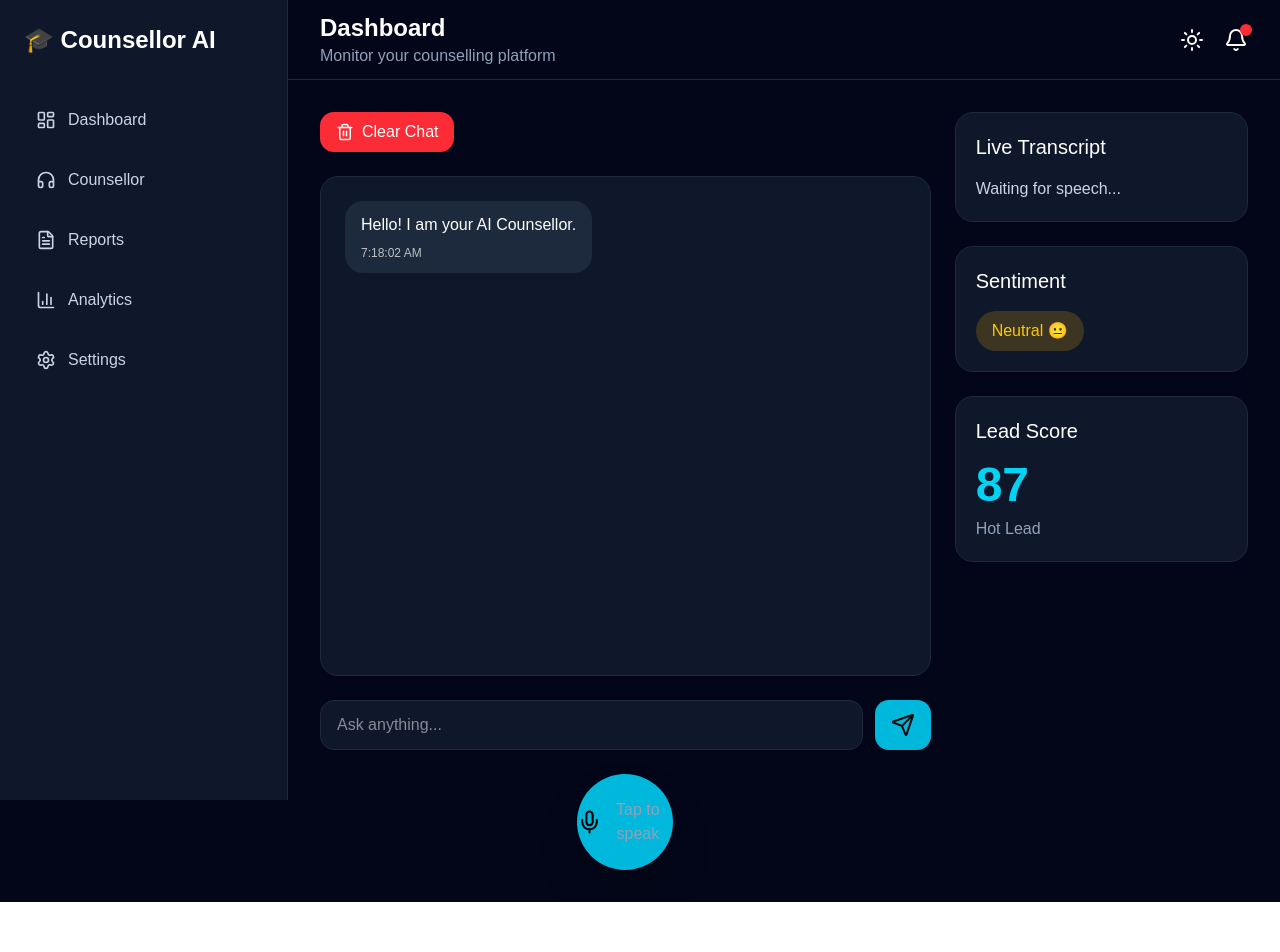
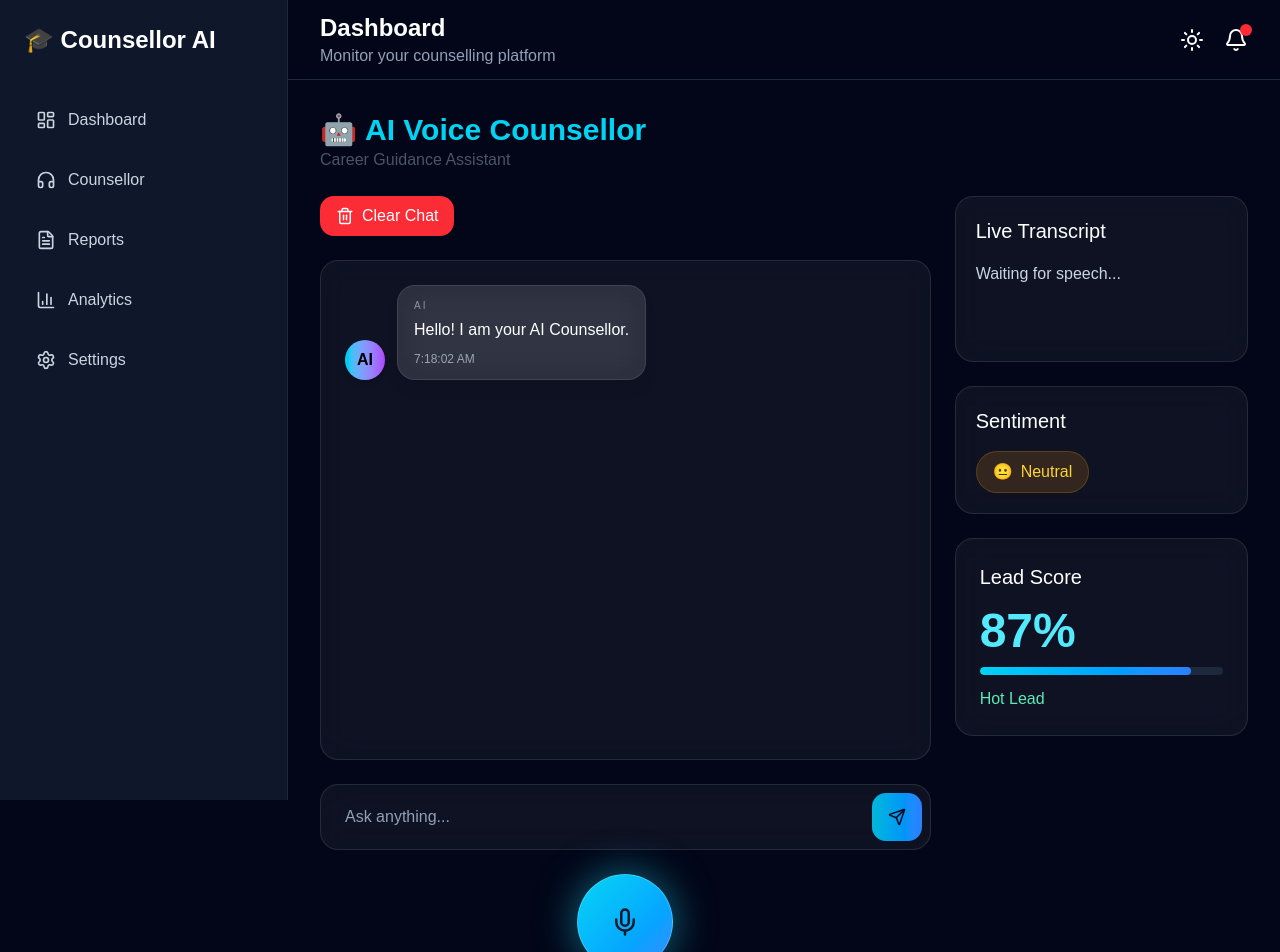
Before and after one commit to SaniaValiyani/AI-Voice-Counsellor, a React (Vite) app in the folder frontend/: page /counsellor in a window 1280 px wide. Shown: the top 952 px of the page. Before the commit the page ends 902 px from the top, so only its background shows below. Built offline with nearby package versions, Linux system fonts and the light colour scheme.

Commit message:
improved ui

```diff
--- a/frontend/src/App.css
+++ b/frontend/src/App.css
@@ -1,3 +1,14 @@
+body {
+  background:
+    radial-gradient(
+      circle at top,
+      #0f172a,
+      #020617
+    );
+
+  min-height: 100vh;
+}
+
 .counter {
   font-size: 16px;
   padding: 5px 10px;
--- /dev/null
+++ b/frontend/src/components/counsellor/AIAvatar.tsx
@@ -0,0 +1,22 @@
+export default function AIAvatar() {
+  return (
+    <div
+      className="
+        w-10
+        h-10
+        rounded-full
+        bg-gradient-to-r
+        from-cyan-400
+        to-purple-500
+        flex
+        items-center
+        justify-center
+        font-bold
+        text-black
+        shadow-md
+      "
+    >
+      AI
+    </div>
+  );
+}
--- a/frontend/src/components/counsellor/ChatBubble.tsx
+++ b/frontend/src/components/counsellor/ChatBubble.tsx
@@ -1,3 +1,6 @@
+import { motion } from "framer-motion";
+import AIAvatar from "./AIAvatar";
+
 interface Props {
   sender: "user" | "ai";
   message: string;
@@ -9,27 +12,40 @@ export default function ChatBubble({
   message,
   timestamp,
 }: Props) {
+  const isUser = sender === "user";
+
   return (
-    <div
-      className={`flex ${
-        sender === "user"
-          ? "justify-end"
-          : "justify-start"
-      }`}
+    <motion.div
+      initial={{ opacity: 0, y: 10 }}
+      animate={{ opacity: 1, y: 0 }}
+      transition={{ duration: 0.2 }}
+      className={`flex ${isUser ? "justify-end" : "justify-start"}`}
     >
-      <div
-        className={`max-w-md rounded-2xl px-4 py-3 ${
-          sender === "user"
-            ? "bg-cyan-500 text-black"
-            : "bg-slate-800 text-white"
-        }`}
-      >
-        <p>{message}</p>
+      <div className={`flex items-end gap-3 max-w-[88%] ${isUser ? "flex-row-reverse" : "flex-row"}`}>
+        {!isUser ? (
+          <AIAvatar />
+        ) : (
+          <div className="w-10 h-10 rounded-full bg-slate-700 flex items-center justify-center text-sm font-semibold text-white">
+            U
+          </div>
+        )}
 
-        <p className="text-xs mt-2 opacity-70">
-          {timestamp}
-        </p>
+        <div
+          className={`rounded-2xl px-4 py-3 shadow-lg ${
+            isUser
+              ? "bg-linear-to-r from-cyan-500 to-blue-500 text-slate-950"
+              : "bg-white/10 backdrop-blur-lg border border-white/10 text-white"
+          }`}
+        >
+          <p className={`text-[10px] uppercase tracking-[0.2em] mb-1 ${isUser ? "text-slate-800/65" : "text-slate-300/60"}`}>
+            {isUser ? "User" : "AI"}
+          </p>
+          <p className="whitespace-pre-wrap leading-relaxed">{message}</p>
+          <p className={`text-xs mt-2 ${isUser ? "text-slate-800/70" : "text-slate-300/70"}`}>
+            {timestamp}
+          </p>
+        </div>
       </div>
-    </div>
+    </motion.div>
   );
 }
--- a/frontend/src/components/counsellor/ChatInput.tsx
+++ b/frontend/src/components/counsellor/ChatInput.tsx
@@ -5,49 +5,36 @@ import { useCounsellorStore } from "../../store/counsellorStore";
 import { sendChat } from "../../services/chatService";
 
 export default function ChatInput() {
-  const [message, setMessage] =
-    useState("");
+  const [message, setMessage] = useState("");
 
-  const {
-    addMessage,
-    messages,
-    setSentiment,
-  } = useCounsellorStore();
+  const { addMessage, messages, setSentiment } = useCounsellorStore();
 
   const sendMessage = async () => {
     if (!message.trim()) return;
 
+    const userMessage = message;
+
     addMessage({
       sender: "user",
-      message,
-      timestamp:
-        new Date().toLocaleTimeString(),
+      message: userMessage,
+      timestamp: new Date().toLocaleTimeString(),
     });
-    const userMessage = message;
 
     setMessage("");
 
-    const data =
-      await sendChat(
-        userMessage,
-        messages
-      );
+    const data = await sendChat(userMessage, messages);
 
-    setSentiment(
-      data.sentiment
-    );
+    setSentiment(data.sentiment);
 
     addMessage({
       sender: "ai",
       message: data.reply,
-      timestamp:
-        new Date().toLocaleTimeString(),
+      timestamp: new Date().toLocaleTimeString(),
     });
-
   };
 
   return (
-    <div className="flex gap-3">
+    <div className="flex gap-3 rounded-2xl bg-white/5 backdrop-blur-lg border border-white/10 p-2">
       <input
         onKeyDown={(e) => {
           if (e.key === "Enter") {
@@ -55,18 +42,16 @@ export default function ChatInput() {
           }
         }}
         value={message}
-        onChange={(e) =>
-          setMessage(e.target.value)
-        }
+        onChange={(e) => setMessage(e.target.value)}
         placeholder="Ask anything..."
-        className="flex-1 bg-slate-900 border border-slate-800 rounded-xl px-4 py-3 text-white"
+        className="flex-1 bg-transparent outline-none px-4 py-3 text-white placeholder:text-slate-400"
       />
 
       <button
         onClick={sendMessage}
-        className="bg-cyan-500 px-4 rounded-xl"
+        className="bg-linear-to-r from-cyan-500 to-blue-500 px-4 rounded-xl text-slate-950 font-medium"
       >
-        <Send />
+        <Send size={18} />
       </button>
     </div>
   );
--- a/frontend/src/components/counsellor/ChatWindow.tsx
+++ b/frontend/src/components/counsellor/ChatWindow.tsx
@@ -1,3 +1,4 @@
+import { motion } from "framer-motion";
 import ChatBubble from "./ChatBubble";
 import { useEffect, useRef } from "react";
 import { useCounsellorStore } from "../../store/counsellorStore";
@@ -14,7 +15,12 @@ export default function ChatWindow() {
   }, [messages]);
 
   return (
-    <div className="bg-slate-900 border border-slate-800 rounded-2xl p-6 h-[500px] overflow-y-auto">
+    <motion.div
+      initial={{ opacity: 0, y: 18 }}
+      animate={{ opacity: 1, y: 0 }}
+      transition={{ duration: 0.3 }}
+      className="bg-white/5 backdrop-blur-lg border border-white/10 rounded-2xl p-6 h-125 overflow-y-auto"
+    >
       <div className="space-y-4">
         {messages.map((msg, index) => (
           <ChatBubble
@@ -27,6 +33,6 @@ export default function ChatWindow() {
 
         <div ref={bottomRef} />
       </div>
-    </div>
+    </motion.div>
   );
 }
--- a/frontend/src/components/counsellor/LeadScoreCard.tsx
+++ b/frontend/src/components/counsellor/LeadScoreCard.tsx
@@ -1,17 +1,24 @@
+import { motion } from "framer-motion";
+
 export default function LeadScoreCard() {
   return (
-    <div className="bg-slate-900 border border-slate-800 rounded-2xl p-5">
-      <h2 className="text-white text-xl">
-        Lead Score
-      </h2>
+    <motion.div
+      initial={{ opacity: 0, y: 16 }}
+      animate={{ opacity: 1, y: 0 }}
+      transition={{ duration: 0.25 }}
+      className="bg-white/5 backdrop-blur-lg border border-white/10 rounded-2xl p-6"
+    >
+      <h2 className="text-white text-xl">Lead Score</h2>
 
-      <div className="mt-4 text-5xl font-bold text-cyan-400">
-        87
+      <div className="mt-4 flex items-end gap-2">
+        <span className="text-5xl font-semibold text-cyan-300">87%</span>
       </div>
 
-      <p className="text-slate-400 mt-2">
-        Hot Lead
-      </p>
-    </div>
+      <div className="mt-3 h-2 w-full bg-slate-800 rounded-full overflow-hidden">
+        <div className="h-full w-[87%] bg-linear-to-r from-cyan-400 to-blue-500 rounded-full" />
+      </div>
+
+      <p className="text-emerald-300 mt-3 font-medium">Hot Lead</p>
+    </motion.div>
   );
 }
--- a/frontend/src/components/counsellor/SentimentBadge.tsx
+++ b/frontend/src/components/counsellor/SentimentBadge.tsx
@@ -1,17 +1,13 @@
-import { useCounsellorStore }
-from "../../store/counsellorStore";
+import { motion } from "framer-motion";
+import { useCounsellorStore } from "../../store/counsellorStore";
 
 export default function SentimentBadge() {
-  const { sentiment } =
-    useCounsellorStore();
+  const { sentiment } = useCounsellorStore();
 
   const styles = {
-    Positive:
-      "bg-green-500/20 text-green-400",
-    Neutral:
-      "bg-yellow-500/20 text-yellow-400",
-    Negative:
-      "bg-red-500/20 text-red-400",
+    Positive: "bg-emerald-500/15 text-emerald-300 border border-emerald-400/20",
+    Neutral: "bg-amber-500/15 text-amber-300 border border-amber-400/20",
+    Negative: "bg-rose-500/15 text-rose-300 border border-rose-400/20",
   };
 
   const emoji = {
@@ -21,26 +17,18 @@ export default function SentimentBadge() {
   };
 
   return (
-    <div className="bg-slate-900 border border-slate-800 rounded-2xl p-5">
-      <h2 className="text-white text-xl">
-        Sentiment
-      </h2>
+    <motion.div
+      initial={{ opacity: 0, y: 16 }}
+      animate={{ opacity: 1, y: 0 }}
+      transition={{ duration: 0.25 }}
+      className="bg-white/5 backdrop-blur-lg border border-white/10 rounded-2xl p-5"
+    >
+      <h2 className="text-white text-xl">Sentiment</h2>
 
-      <div
-        className={`mt-4 inline-block px-4 py-2 rounded-full ${
-          styles[
-            sentiment as keyof typeof styles
-          ]
-        }`}
-      >
-        {sentiment}
-        {" "}
-        {
-          emoji[
-            sentiment as keyof typeof emoji
-          ]
-        }
+      <div className={`mt-4 inline-flex items-center gap-2 px-4 py-2 rounded-full ${styles[sentiment as keyof typeof styles]}`}>
+        <span>{emoji[sentiment as keyof typeof emoji]}</span>
+        <span>{sentiment}</span>
       </div>
-    </div>
+    </motion.div>
   );
 }
--- a/frontend/src/components/counsellor/TranscriptPanel.tsx
+++ b/frontend/src/components/counsellor/TranscriptPanel.tsx
@@ -1,19 +1,21 @@
+import { motion } from "framer-motion";
 import { useCounsellorStore } from "../../store/counsellorStore";
 
 export default function TranscriptPanel() {
-  const { transcript } =
-    useCounsellorStore();
+  const { transcript } = useCounsellorStore();
 
   return (
-    <div className="bg-slate-900 border border-slate-800 rounded-2xl p-5">
-      <h2 className="text-white text-xl mb-4">
-        Live Transcript
-      </h2>
+    <motion.div
+      initial={{ opacity: 0, y: 16 }}
+      animate={{ opacity: 1, y: 0 }}
+      transition={{ duration: 0.25 }}
+      className="bg-white/5 backdrop-blur-lg border border-white/10 rounded-2xl p-5"
+    >
+      <h2 className="text-white text-xl mb-4">Live Transcript</h2>
 
-      <p className="text-slate-300">
-        {transcript ||
-          "Waiting for speech..."}
+      <p className="text-slate-300 leading-relaxed min-h-[80px]">
+        {transcript || "Waiting for speech..."}
       </p>
-    </div>
+    </motion.div>
   );
 }
--- a/frontend/src/components/counsellor/VoiceButton.tsx
+++ b/frontend/src/components/counsellor/VoiceButton.tsx
@@ -3,6 +3,7 @@ import { motion } from "framer-motion";
 import { useLanguageStore } from "../../store/languageStore";
 import { useCounsellorStore } from "../../store/counsellorStore";
 import { sendChat } from "../../services/chatService";
+import VoiceWave from "./VoiceWave";
 
 export default function VoiceButton() {
   const {
@@ -23,44 +24,26 @@ export default function VoiceButton() {
       window.webkitSpeechRecognition;
 
     if (!SpeechRecognition) {
-      alert(
-        "Speech Recognition not supported"
-      );
-
+      alert("Speech Recognition not supported");
       return;
     }
 
-    const recognition =
-      new SpeechRecognition();
+    const recognition = new SpeechRecognition();
 
     recognition.continuous = false;
     recognition.interimResults = false;
     recognition.maxAlternatives = 3;
 
-    if (language === "English") {
-      recognition.lang = "en-IN";
-    }
-
-    if (language === "Hindi") {
-      recognition.lang = "hi-IN";
-    }
-
-    if (language === "Gujarati") {
-      recognition.lang = "gu-IN";
-    }
-
-    if (language === "Marathi") {
-      recognition.lang = "mr-IN";
-    }
+    if (language === "English") recognition.lang = "en-IN";
+    if (language === "Hindi") recognition.lang = "hi-IN";
+    if (language === "Gujarati") recognition.lang = "gu-IN";
+    if (language === "Marathi") recognition.lang = "mr-IN";
 
     recognition.start();
     setListening(true);
 
-    recognition.onresult = async (
-      event: any
-    ) => {
-      const text =
-        event.results[0][0].transcript;
+    recognition.onresult = async (event: any) => {
+      const text = event.results[0][0].transcript;
 
       setTranscript(text);
       setListening(false);
@@ -69,71 +52,47 @@ export default function VoiceButton() {
       addMessage({
         sender: "user",
         message: text,
-        timestamp:
-          new Date().toLocaleTimeString(),
+        timestamp: new Date().toLocaleTimeString(),
       });
 
-      const data =
-        await sendChat(
-          text,
-          messages
-        );
+      const data = await sendChat(text, messages);
 
-      setSentiment(
-        data.sentiment
-      );
+      setSentiment(data.sentiment);
 
       addMessage({
         sender: "ai",
         message: data.reply,
-        timestamp:
-          new Date().toLocaleTimeString(),
+        timestamp: new Date().toLocaleTimeString(),
       });
     };
   };
 
   return (
-    <motion.button
-      whileHover={{
-        scale: 1.1,
-      }}
-      whileTap={{
-        scale: 0.9,
-      }}
-      onClick={startListening}
-      className={`
-        w-24 h-24
-        rounded-full
-        shadow-2xl
-        transition-all
-        duration-300
-        flex
-        items-center
-        justify-center
-        ${
+    <div className="flex flex-col items-center gap-3">
+      {isListening && <VoiceWave />}
+
+      <motion.button
+        whileHover={{ scale: 1.06 }}
+        whileTap={{ scale: 0.92 }}
+        onClick={startListening}
+        className={`relative w-24 h-24 rounded-full transition-all duration-300 flex items-center justify-center border ${
           isListening
-            ? "bg-red-500 scale-110 shadow-red-500/50"
-            : "bg-cyan-500"
-        }
-        `}
-    >
-      <Mic
-        size={32}
-        className="text-black"
-      />
+            ? "bg-gradient-to-br from-red-500 to-rose-600 scale-110 shadow-[0_0_60px_rgba(239,68,68,0.8)] border-red-300/40"
+            : "bg-gradient-to-br from-cyan-400 to-blue-500 shadow-[0_0_40px_rgba(34,211,238,0.5)] border-cyan-200/40"
+        }`}
+      >
+        <div
+          className={`absolute inset-0 rounded-full ${
+            isListening ? "animate-ping bg-red-500/15" : "animate-pulse bg-cyan-300/10"
+          }`}
+        />
 
-      {
-        isListening ? (
-          <p className="text-red-400">
-            Listening...
-          </p>
-        ) : (
-          <p className="text-slate-400">
-            Tap to speak
-          </p>
-        )
-      }
+        <Mic size={30} className={isListening ? "text-white" : "text-slate-950"} />
+      </motion.button>
 
-    </motion.button>
+      <p className={isListening ? "text-red-300" : "text-slate-400"}>
+        {isListening ? "Listening..." : "Tap to speak"}
+      </p>
+    </div>
   );
 }
--- /dev/null
+++ b/frontend/src/components/counsellor/VoiceWave.tsx
@@ -0,0 +1,24 @@
+import { motion } from "framer-motion";
+
+const bars = [0.4, 0.7, 0.5, 0.9, 0.6, 1, 0.3, 0.8];
+
+export default function VoiceWave() {
+  return (
+    <div className="flex items-end gap-1 h-8">
+      {bars.map((height, index) => (
+        <motion.span
+          key={index}
+          className="w-1.5 rounded-full bg-cyan-300"
+          initial={{ height: 6 }}
+          animate={{ height: `${height * 32}px` }}
+          transition={{
+            duration: 0.5,
+            repeat: Infinity,
+            repeatType: "reverse",
+            delay: index * 0.08,
+          }}
+        />
+      ))}
+    </div>
+  );
+}
--- a/frontend/src/components/dashboard/StatCard.tsx
+++ b/frontend/src/components/dashboard/StatCard.tsx
@@ -17,7 +17,7 @@ export default function StatCard({
         {value}
       </h2>
 
-      <div className="h-1 bg-gradient-to-r from-cyan-500 to-purple-500 mt-5 rounded-full" />
+      <div className="h-1 bg-linear-to-r from-cyan-500 to-purple-500 mt-5 rounded-full" />
     </div>
   );
 }
--- a/frontend/src/pages/CounsellorPage.tsx
+++ b/frontend/src/pages/CounsellorPage.tsx
@@ -1,3 +1,4 @@
+import { motion } from "framer-motion";
 import DashboardLayout from "../components/layout/DashboardLayout";
 
 import ChatWindow from "../components/counsellor/ChatWindow";
@@ -12,6 +13,28 @@ import ChatInput from "../components/counsellor/ChatInput";
 export default function CounsellorPage() {
   return (
     <DashboardLayout>
+      <motion.div
+        initial={{ opacity: 0, y: 18 }}
+        animate={{ opacity: 1, y: 0 }}
+        transition={{ duration: 0.35 }}
+        className="space-y-6"
+      >
+        <div>
+          <h1 className="text-3xl font-bold text-cyan-400 flex items-center gap-2">
+            <span
+              style={{
+                fontFamily:
+                  '"Apple Color Emoji","Segoe UI Emoji","Noto Color Emoji",sans-serif',
+              }}
+            >
+              🤖
+            </span>
+            AI Voice Counsellor
+          </h1>
+
+          <p className="text-gray-600">Career Guidance Assistant</p>
+        </div>
+
         <div className="grid lg:grid-cols-3 gap-6">
           {/* Left Side */}
           <div className="lg:col-span-2 space-y-6">
@@ -36,6 +59,7 @@ export default function CounsellorPage() {
             <LeadScoreCard />
           </div>
         </div>
+      </motion.div>
     </DashboardLayout>
   );
 }
```
Lines whose indentation alone changed are shown as unchanged.
